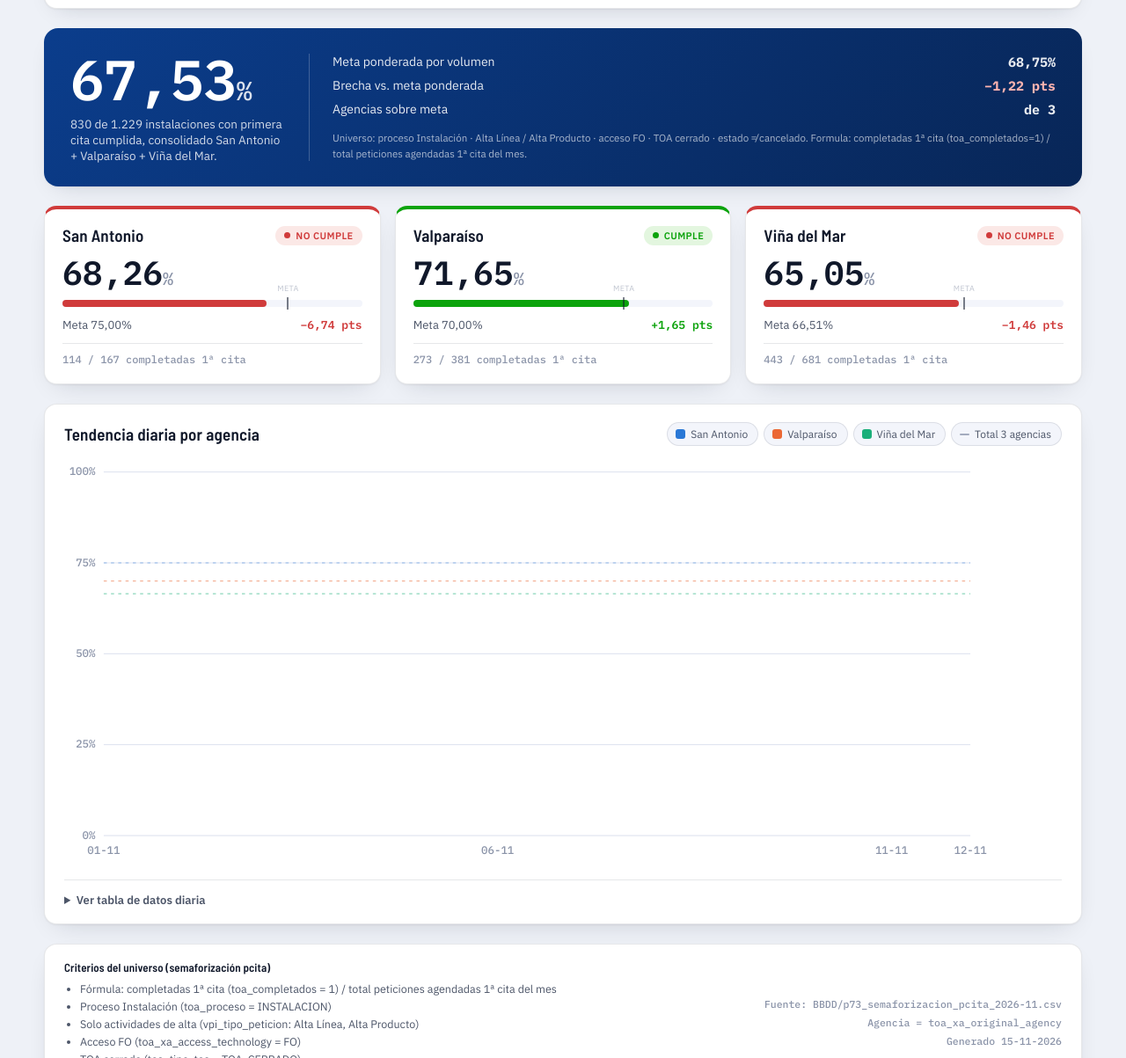
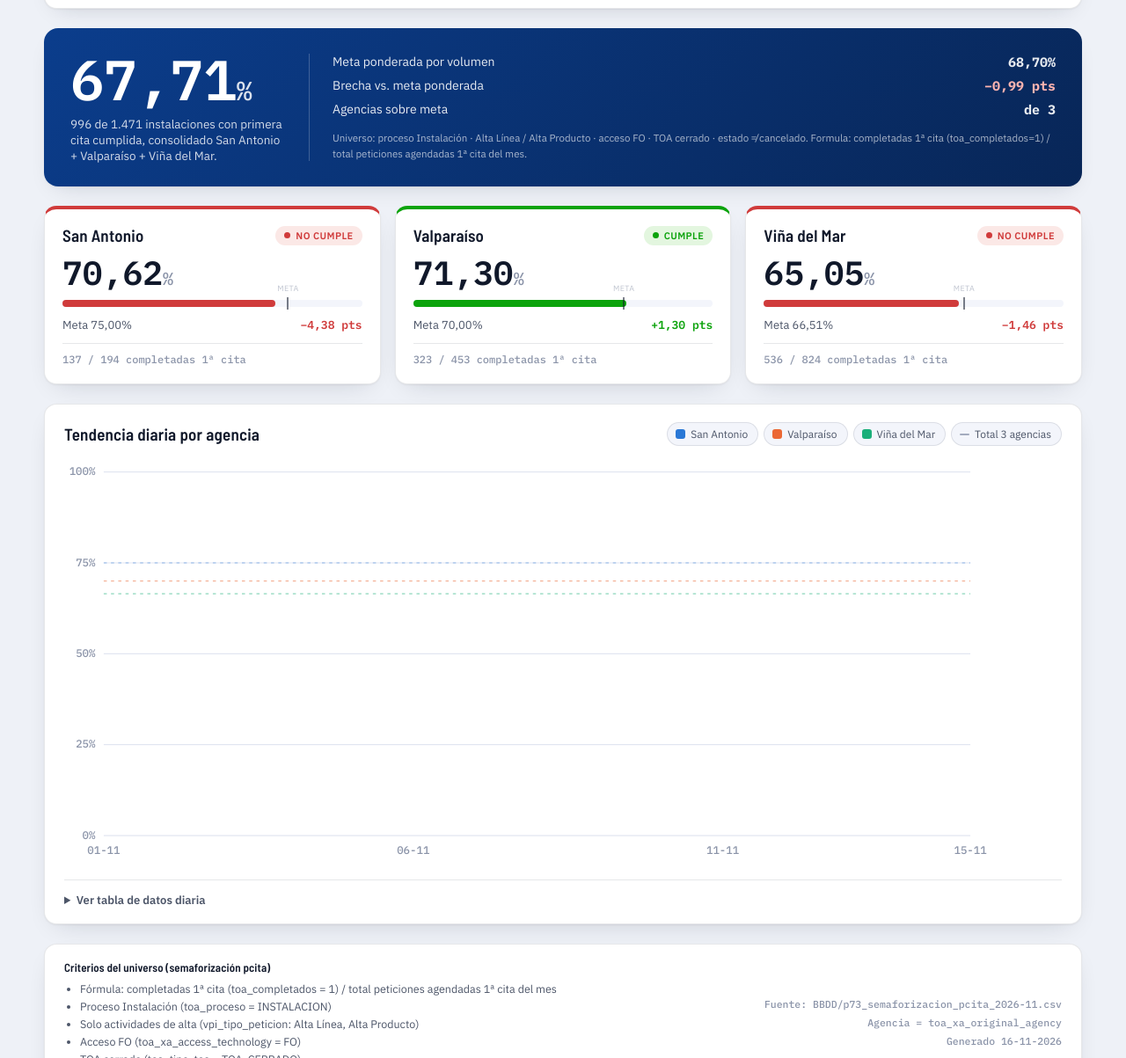
Before and after one commit to portalkpistecnicos/analisis-primera-cita, a plain HTML site: page index.html in a window 1280 px wide. Shown: the part 97-1300 px from the top of the page at 88% size. Drawn offline with Linux system fonts and the light colour scheme.

Commit message:
Actualizacion automatica 16-11-2026

```diff
--- a/index.html
+++ b/index.html
@@ -268,12 +268,12 @@
 
   <section class="hero">
     <div class="hero__figure">
-      <span class="hero__value">67,53<small>%</small></span>
-      <span class="hero__caption">830 de 1.229 instalaciones con primera cita cumplida, consolidado San Antonio + Valparaíso + Viña del Mar.</span>
+      <span class="hero__value">67,71<small>%</small></span>
+      <span class="hero__caption">996 de 1.471 instalaciones con primera cita cumplida, consolidado San Antonio + Valparaíso + Viña del Mar.</span>
     </div>
     <div class="hero__meta">
-            <div class="hero__meta-row"><span>Meta ponderada por volumen</span><strong class="mono">68,75%</strong></div>
-      <div class="hero__meta-row"><span>Brecha vs. meta ponderada</span><strong class="mono neg">−1,22 pts</strong></div>
+            <div class="hero__meta-row"><span>Meta ponderada por volumen</span><strong class="mono">68,70%</strong></div>
+      <div class="hero__meta-row"><span>Brecha vs. meta ponderada</span><strong class="mono neg">−0,99 pts</strong></div>
       <div class="hero__meta-row"><span>Agencias sobre meta</span><strong class="mono"> de 3</strong></div>
       <p class="hero__note">Universo: proceso Instalación · Alta Línea / Alta Producto · acceso FO · TOA cerrado · estado ≠ cancelado. Formula: completadas 1ª cita (toa_completados=1) / total peticiones agendadas 1ª cita del mes.</p>
     </div>
@@ -285,13 +285,13 @@
         <h2>San Antonio</h2>
         <span class="chip chip--bad">No cumple</span>
       </div>
-      <div class="card__figure">68,26<small>%</small></div>
+      <div class="card__figure">70,62<small>%</small></div>
       <div class="card__bar">
-        <div class="card__bar-fill" style="width:68.00%"></div>
+        <div class="card__bar-fill" style="width:71.00%"></div>
         <div class="card__bar-target" style="left:75.00%"></div>
       </div>
-      <div class="card__stats"><span>Meta 75,00%</span><span class="delta neg">−6,74 pts</span></div>
-      <div class="card__count">114 / 167 completadas 1ª cita</div>
+      <div class="card__stats"><span>Meta 75,00%</span><span class="delta neg">−4,38 pts</span></div>
+      <div class="card__count">137 / 194 completadas 1ª cita</div>
     </article>
 
     <article class="card card--good">
@@ -299,13 +299,13 @@
         <h2>Valparaíso</h2>
         <span class="chip chip--good">Cumple</span>
       </div>
-      <div class="card__figure">71,65<small>%</small></div>
+      <div class="card__figure">71,30<small>%</small></div>
       <div class="card__bar">
-        <div class="card__bar-fill" style="width:72.00%"></div>
+        <div class="card__bar-fill" style="width:71.00%"></div>
         <div class="card__bar-target" style="left:70.00%"></div>
       </div>
-      <div class="card__stats"><span>Meta 70,00%</span><span class="delta pos">+1,65 pts</span></div>
-      <div class="card__count">273 / 381 completadas 1ª cita</div>
+      <div class="card__stats"><span>Meta 70,00%</span><span class="delta pos">+1,30 pts</span></div>
+      <div class="card__count">323 / 453 completadas 1ª cita</div>
     </article>
 
     <article class="card">
@@ -319,7 +319,7 @@
         <div class="card__bar-target" style="left:66.51%"></div>
       </div>
       <div class="card__stats"><span>Meta 66,51%</span><span class="delta neg">−1,46 pts</span></div>
-      <div class="card__count">443 / 681 completadas 1ª cita</div>
+      <div class="card__count">536 / 824 completadas 1ª cita</div>
     </article>
   </section>
 
@@ -360,7 +360,7 @@
     <div class="footer__meta">
       <span>Fuente: BBDD/p73_semaforizacion_pcita_2026-11.csv</span>
       <span>Agencia = toa_xa_original_agency</span>
-      <span>Generado 15-11-2026</span>
+      <span>Generado 16-11-2026</span>
     </div>
   </footer>
 
@@ -370,17 +370,17 @@
 
 <script>
 (function(){
-  var dates = ["01-11","02-11","03-11","04-11","05-11","06-11","07-11","08-11","09-11","10-11","11-11","12-11"];
+  var dates = ["01-11","02-11","03-11","04-11","05-11","06-11","07-11","08-11","09-11","10-11","11-11","12-11","13-11","14-11","15-11"];
 
   var series = [
     { key:"sa", name:"San Antonio", color:"var(--series-sa)", meta:75.00,
-      data:[null,null,null,null,null,null,null,null,null,null,null,null] },
+      data:[null,null,null,null,null,null,null,null,null,null,null,null,null,null,null] },
     { key:"vp", name:"Valparaíso", color:"var(--series-vp)", meta:70.00,
-      data:[null,null,null,null,null,null,null,null,null,null,null,null] },
+      data:[null,null,null,null,null,null,null,null,null,null,null,null,null,null,null] },
     { key:"vm", name:"Viña del Mar", color:"var(--series-vm)", meta:66.51,
-      data:[null,null,null,null,null,null,null,null,null,null,null,null] },
+      data:[null,null,null,null,null,null,null,null,null,null,null,null,null,null,null] },
     { key:"total", name:"Total 3 agencias", color:"var(--series-total)", meta:null, muted:true,
-      data:[null,null,null,null,null,null,null,null,null,null,null,null] }
+      data:[null,null,null,null,null,null,null,null,null,null,null,null,null,null,null] }
   ];
 
   function fmt(v){ if(v===null||v===undefined) return "—"; return v.toFixed(2).replace(".", ","); }
```
